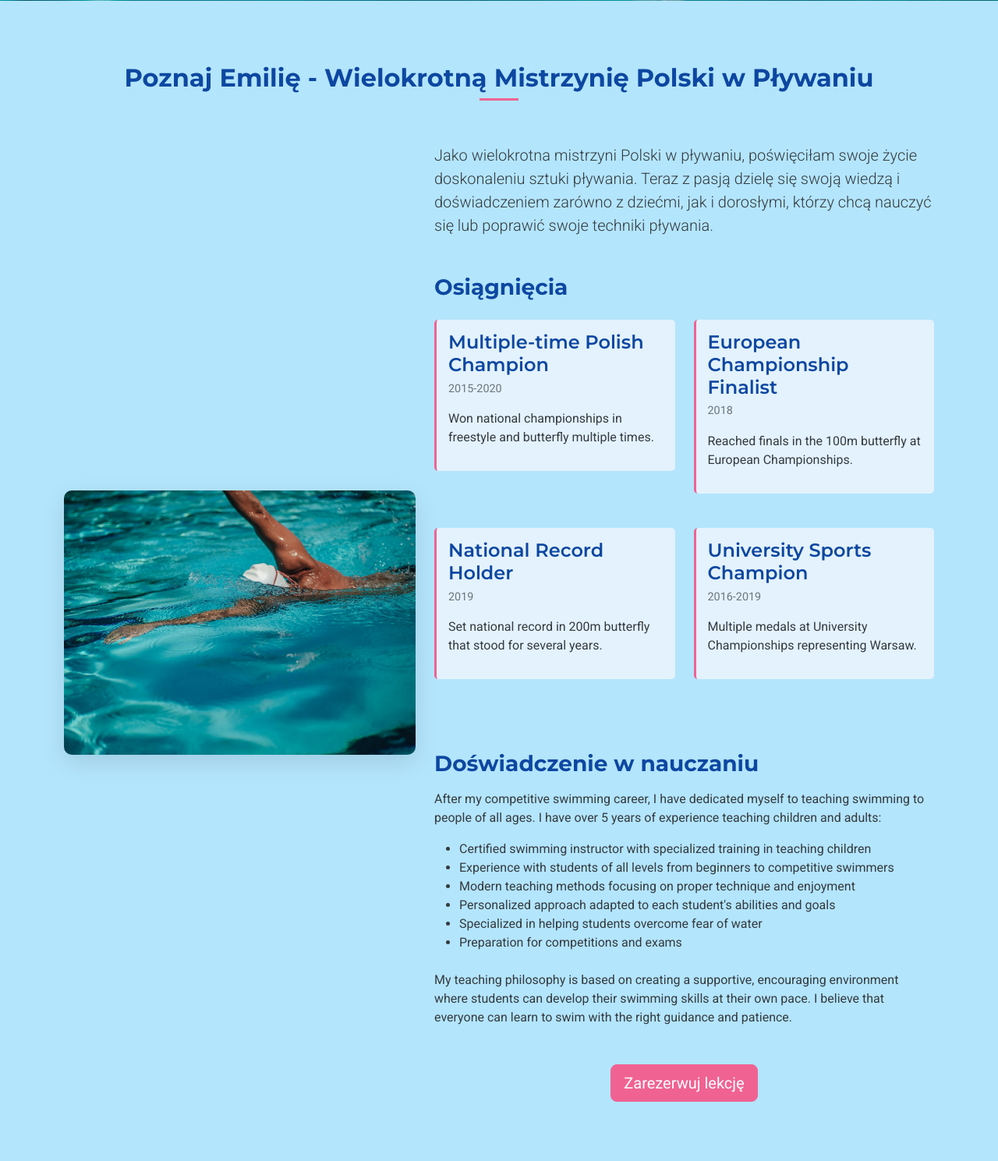
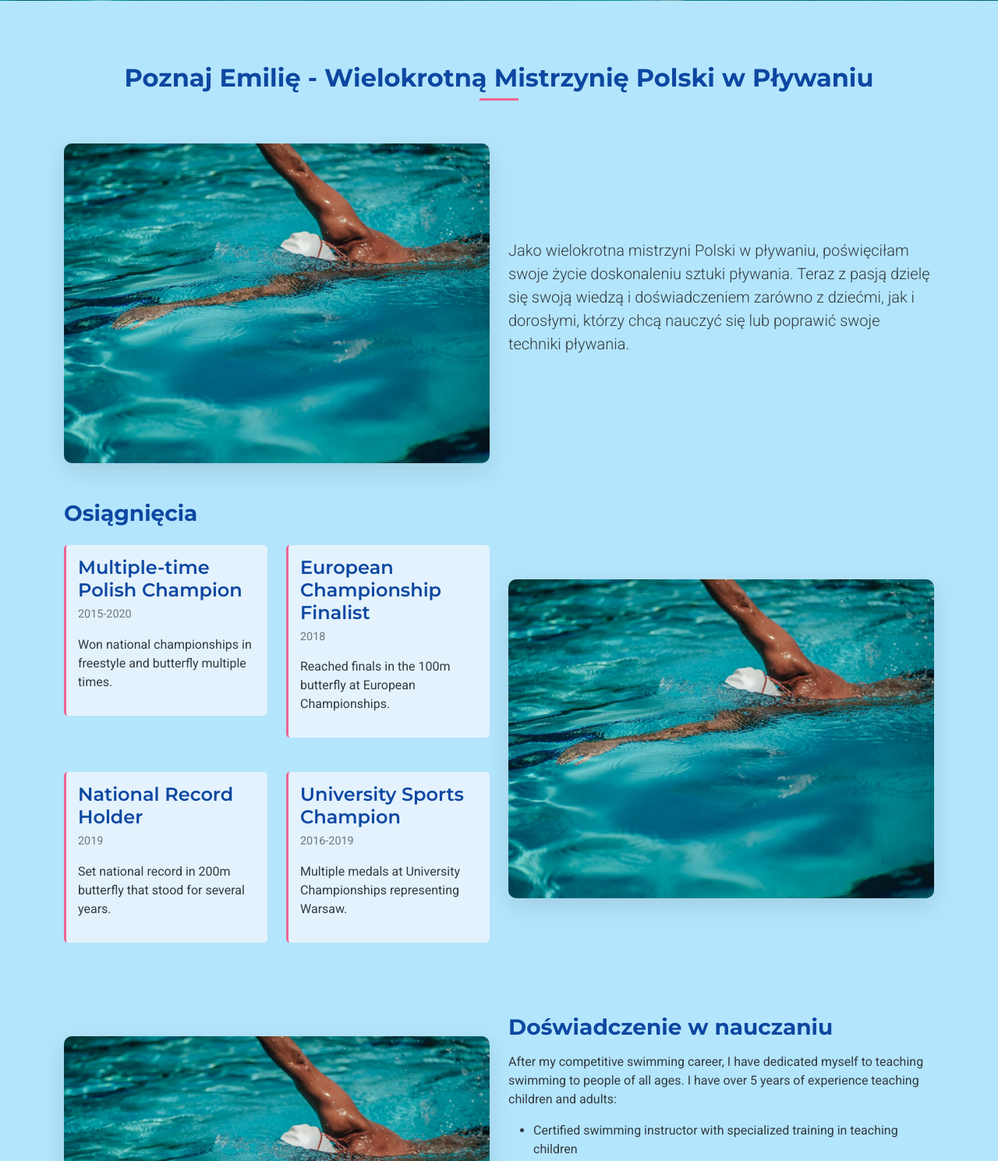
Before and after one commit to LukodeSoftware/ESSA-website, a Flask app: page /about in a window 1280 px wide. Shown: the part 319-1808 px from the top of the page at 78% size. Run offline with Flask 3, Linux system fonts and the light colour scheme; some libraries are stand-ins or nearby versions.

Commit message:
feat: modify About me section

```diff
--- a/templates/about.html
+++ b/templates/about.html
@@ -19,18 +19,29 @@
             <h2>{{ translations['about_intro'] }}</h2>
         </div>
 
-        <div class="row align-items-center">
-            <div class="col-lg-5 mb-4 mb-lg-0">
+        <!-- Pierwszy blok: zdjęcie po lewej, opis po prawej -->
+        <div class="row align-items-center mb-5">
+            <div class="col-lg-6">
                 <div class="about-img animate__animated animate__fadeInLeft">
                     <img src="{{ url_for('static', filename='images/image.png') }}" alt="Emilia - Swimming Champion" class="img-fluid rounded">
                 </div>
             </div>
-
-            <div class="col-lg-7">
+            <div class="col-lg-6">
                 <div class="about-content animate__animated animate__fadeInRight">
                     <p class="lead">{{ translations['about_description'] }}</p>
+                </div>
+            </div>
+        </div>
 
-                    <div class="mt-5">
+        <!-- Drugi blok: tekst (osiągnięcia) po lewej, zdjęcie po prawej -->
+        <div class="row align-items-center mb-5">
+            <div class="col-lg-6 order-lg-2">
+                <div class="about-img animate__animated animate__fadeInLeft">
+                    <img src="{{ url_for('static', filename='images/image.png') }}" alt="Emilia Achievements" class="img-fluid rounded">
+                </div>
+            </div>
+            <div class="col-lg-6 order-lg-1">
+                <div class="about-content animate__animated animate__fadeInRight">
                     <h3>{{ translations['about_achievements'] }}</h3>
                     <div class="row mt-4">
                         <div class="col-md-6 mb-4">
@@ -66,8 +77,18 @@
                         </div>
                     </div>
                 </div>
+            </div>
+        </div>
 
-                    <div class="mt-5">
+        <!-- Trzeci blok: zdjęcie po lewej, doświadczenie po prawej -->
+        <div class="row align-items-center mb-5">
+            <div class="col-lg-6">
+                <div class="about-img animate__animated animate__fadeInLeft">
+                    <img src="{{ url_for('static', filename='images/image.png') }}" alt="Emilia Teaching" class="img-fluid rounded">
+                </div>
+            </div>
+            <div class="col-lg-6">
+                <div class="about-content animate__animated animate__fadeInRight">
                     <h3>{{ translations['about_experience'] }}</h3>
                     <p class="mt-3">After my competitive swimming career, I have dedicated myself to teaching swimming to people of all ages. I have over 5 years of experience teaching children and adults:</p>
 
@@ -82,22 +103,17 @@
 
                     <p class="mt-4">My teaching philosophy is based on creating a supportive, encouraging environment where students can develop their swimming skills at their own pace. I believe that everyone can learn to swim with the right guidance and patience.</p>
                 </div>
+            </div>
+        </div>
 
+        <!-- Przycisk CTA -->
         <div class="text-center mt-5">
             <a href="{{ url_for('contact') }}" class="btn btn-primary btn-lg">
                 {{ translations['booking_cta'] }}
             </a>
         </div>
     </div>
-            </div>
-        </div>
-    </div>
 </section>
-
-<!-- Wave Transition -->
-<div class="wave-section">
-    <img src="{{ url_for('static', filename='svg/wave.svg') }}" alt="" class="wave-svg">
-</div>
 
 <!-- Testimonials Section -->
 <section class="section bg-light-blue">
```
Lines whose indentation alone changed are shown as unchanged.
